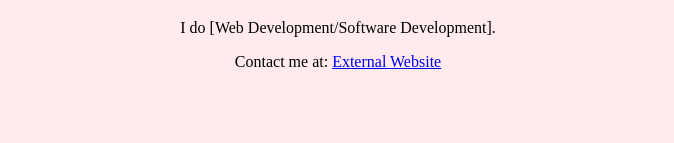
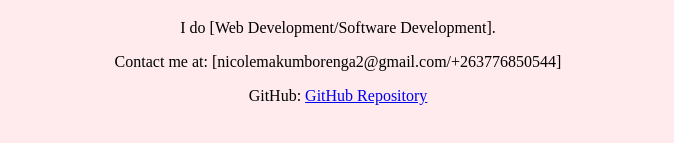
Before and after one commit to Bbynic/Business-card, a plain HTML site: page BusinessCard/card/ui-container/index.html in a window 1280 px wide. Shown: the part 169-312 px from the top of the page, without its empty margins (302-976 px from the left). Drawn offline with Linux system fonts and the light colour scheme; files whose address does not match are found by name.

Commit message:
Your commit message

```diff
--- a/BusinessCard/card/ui-container/index.html
+++ b/BusinessCard/card/ui-container/index.html
@@ -44,9 +44,10 @@
     <!-- Added the <bds /> tag -->
     <bds></bds>
 
-    <!-- Added the user contact section with a clickable link -->
+    <!-- Added the user contact section with clickable links -->
     <div class="user-contact-section">
-        <p>Contact me at: <a href="https://app.bigdevsoon.me/projects/business-card-c349ce7b-5e4c-4ac3-b3c7-6335467d6884/user-contact-section">External Website</a>
+        <p>Contact me at: [nicolemakumborenga2@gmail.com/+263776850544]</p>
+        <p>GitHub: <a href="https://github.com/Bbynic/Business-card">GitHub Repository</a></p>
     </div>
 </body>
 </html>
```
